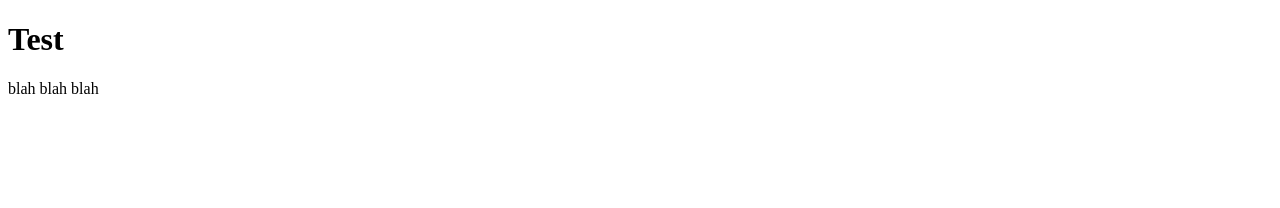
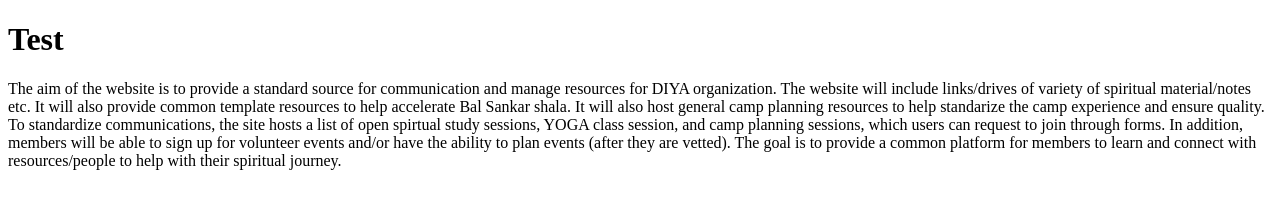
Before and after one commit to KrishnaSolo/diya, a plain HTML site: page home.html in a window 1280 px wide. Drawn offline with Linux system fonts and the light colour scheme.

Commit message:
updated home with readme

```diff
--- a/home.html
+++ b/home.html
@@ -6,7 +6,21 @@
 <body>
 
 <h1>Test</h1>
-<p>blah blah blah</p>
+<p>The aim of the website is to provide a standard source for communication
+and manage resources for DIYA organization.
+
+The website will include links/drives of variety of spiritual material/notes
+etc. It will also provide common template resources to help accelerate Bal
+Sankar shala. It will also host general camp planning resources to help standarize
+the camp experience and ensure quality.
+
+To standardize communications, the site hosts a list of open spirtual study sessions,
+YOGA class session, and camp planning sessions, which users can request to join through forms.
+In addition, members will be able to sign up for volunteer events and/or have the ability
+to plan events (after they are vetted).
+
+The goal is to provide a common platform for members to learn and connect with resources/people
+to help with their spiritual journey.</p>
 
 </body>
 </html>
```
